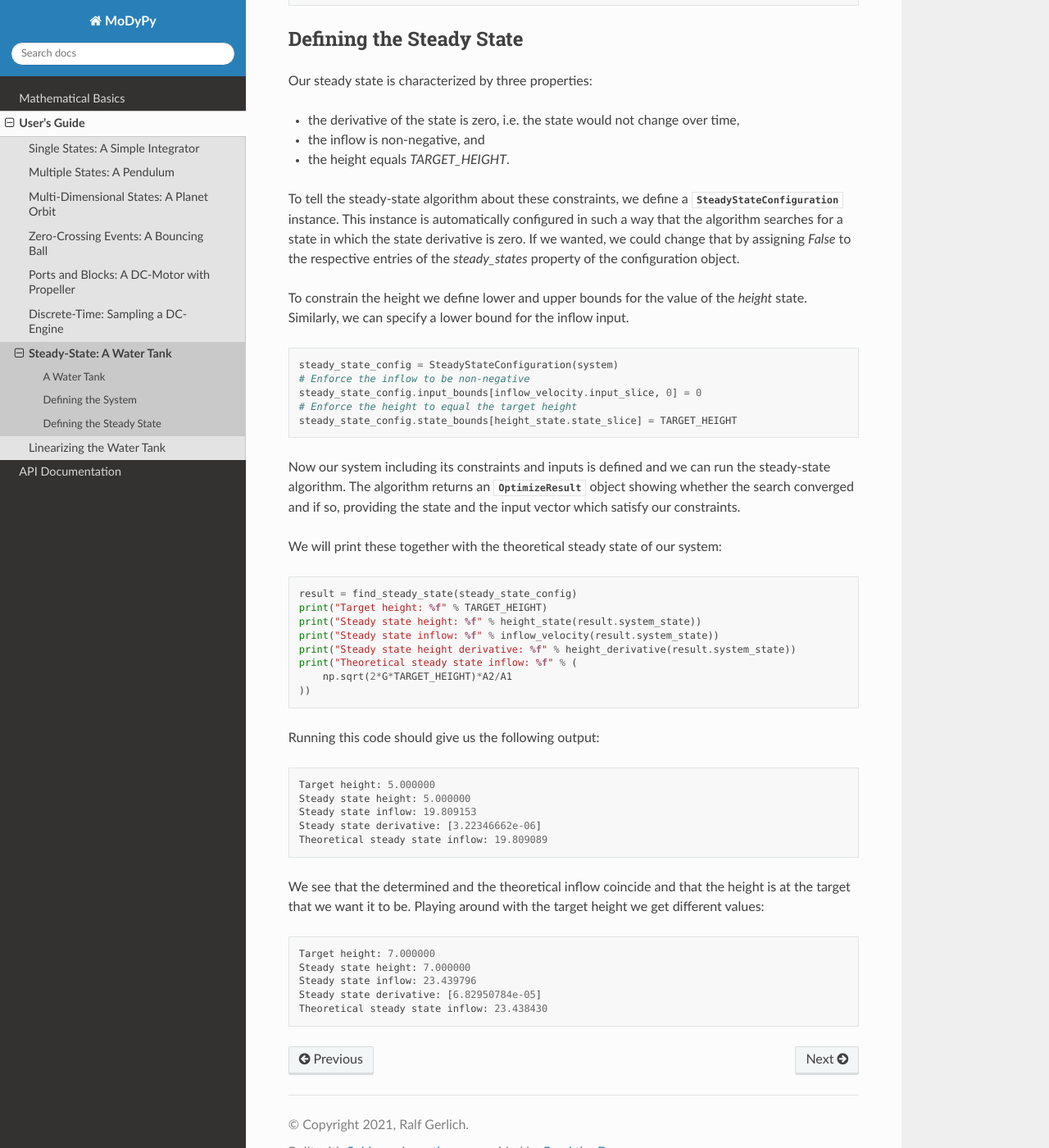
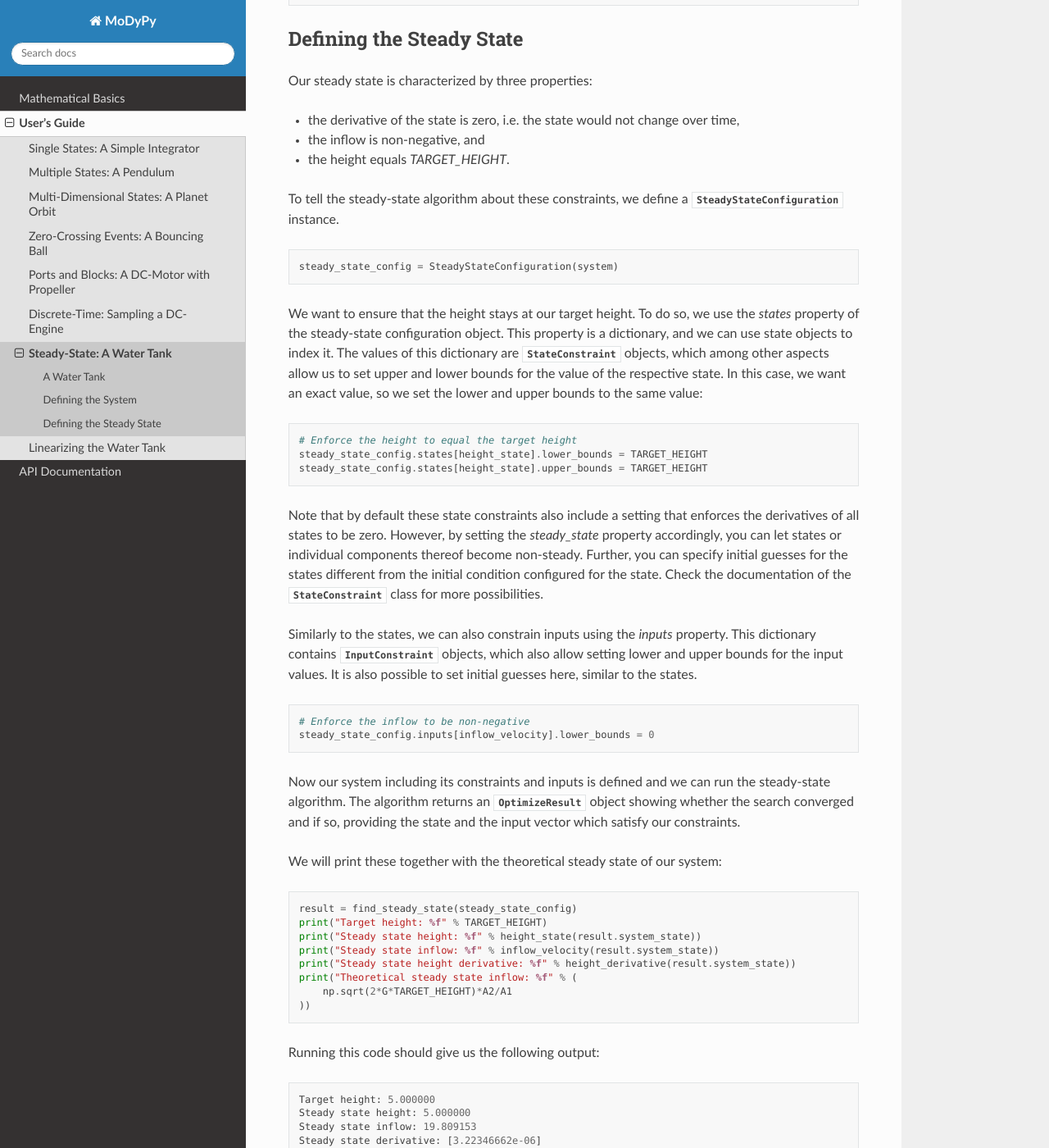
Before and after one commit to modypy/modypy, a Sphinx documentation site: the page built from docs/guide/07_water_tank.rst, in a window 1280 px wide and 1400 px high, scrolled down 1902 px. Shown: the whole window at 82% size. Built offline with Sphinx 7.4.7 and the Read the Docs theme 2.0.0, drawn with Linux system fonts in a browser that asks for light colours.

Commit message:
Update the documentation for the steady-state analysis (refs #24)

```diff
--- a/docs/guide/07_water_tank.rst
+++ b/docs/guide/07_water_tank.rst
@@ -113,22 +113,47 @@ Our steady state is characterized by three properties:
 To tell the steady-state algorithm about these constraints, we define a
 :class:`SteadyStateConfiguration <modypy.steady_state.SteadyStateConfiguration>`
 instance.
-This instance is automatically configured in such a way that the algorithm
-searches for a state in which the state derivative is zero.
-If we wanted, we could change that by assigning `False` to the respective
-entries of the `steady_states` property of the configuration object.
-
-To constrain the height we define lower and upper bounds for the value of the
-`height` state.
-Similarly, we can specify a lower bound for the inflow input.
 
 .. code-block:: python
 
     steady_state_config = SteadyStateConfiguration(system)
+
+We want to ensure that the height stays at our target height.
+To do so, we use the `states` property of the steady-state configuration object.
+This property is a dictionary, and we can use state objects to index it.
+The values of this dictionary are
+:class:`StateConstraint <modypy.steady_state.StateConstraint>` objects, which
+among other aspects allow us to set upper and lower bounds for the value of the
+respective state.
+In this case, we want an exact value, so we set the lower and upper bounds to
+the same value:
+
+.. code-block:: python
+
+    # Enforce the height to equal the target height
+    steady_state_config.states[height_state].lower_bounds = TARGET_HEIGHT
+    steady_state_config.states[height_state].upper_bounds = TARGET_HEIGHT
+
+Note that by default these state constraints also include a setting that
+enforces the derivatives of all states to be zero.
+However, by setting the `steady_state` property accordingly, you can let states
+or individual components thereof become non-steady.
+Further, you can specify initial guesses for the states different from the
+initial condition configured for the state.
+Check the documentation of the :class:`StateConstraint
+<modypy.steady_state.StateConstraint>` class for more possibilities.
+
+Similarly to the states, we can also constrain inputs using the `inputs`
+property.
+This dictionary contains
+:class:`InputConstraint <modypy.steady_state.InputConstraint>` objects,
+which also allow setting lower and upper bounds for the input values.
+It is also possible to set initial guesses here, similar to the states.
+
+.. code-block:: python
+
     # Enforce the inflow to be non-negative
-    steady_state_config.input_bounds[inflow_velocity.input_slice, 0] = 0
-    # Enforce the height to equal the target height
-    steady_state_config.state_bounds[height_state.state_slice] = TARGET_HEIGHT
+    steady_state_config.inputs[inflow_velocity].lower_bounds = 0
 
 Now our system including its constraints and inputs is defined and we can run
 the steady-state algorithm.
```
Also changed, not shown: 2 other files.
